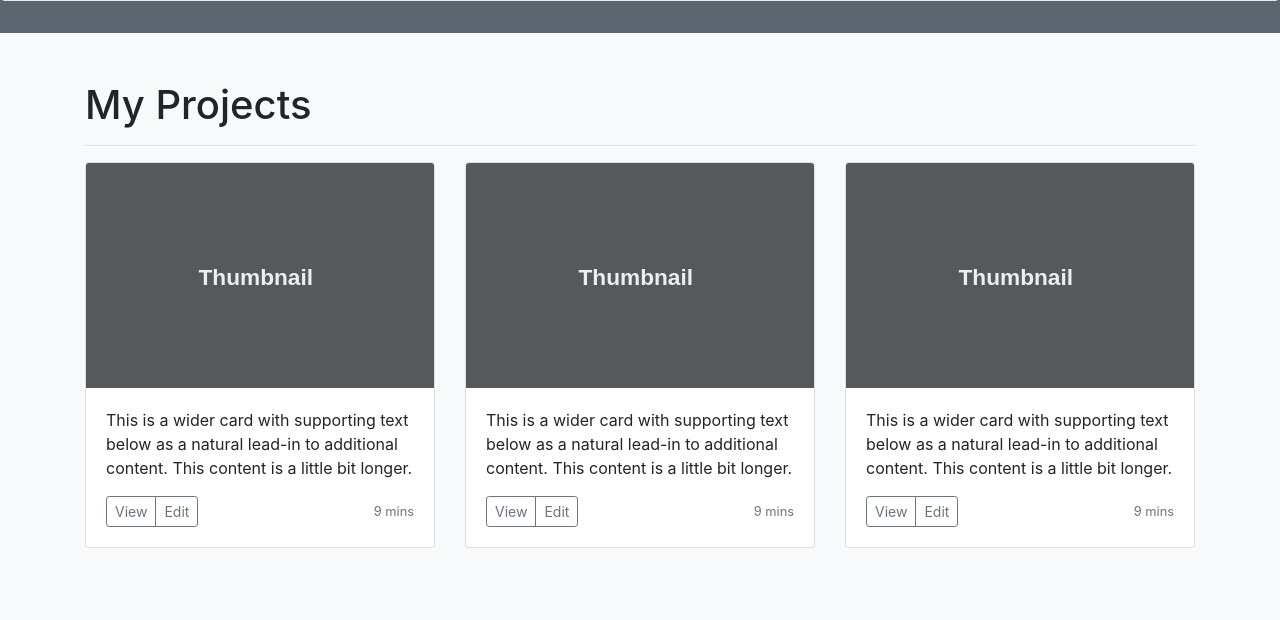
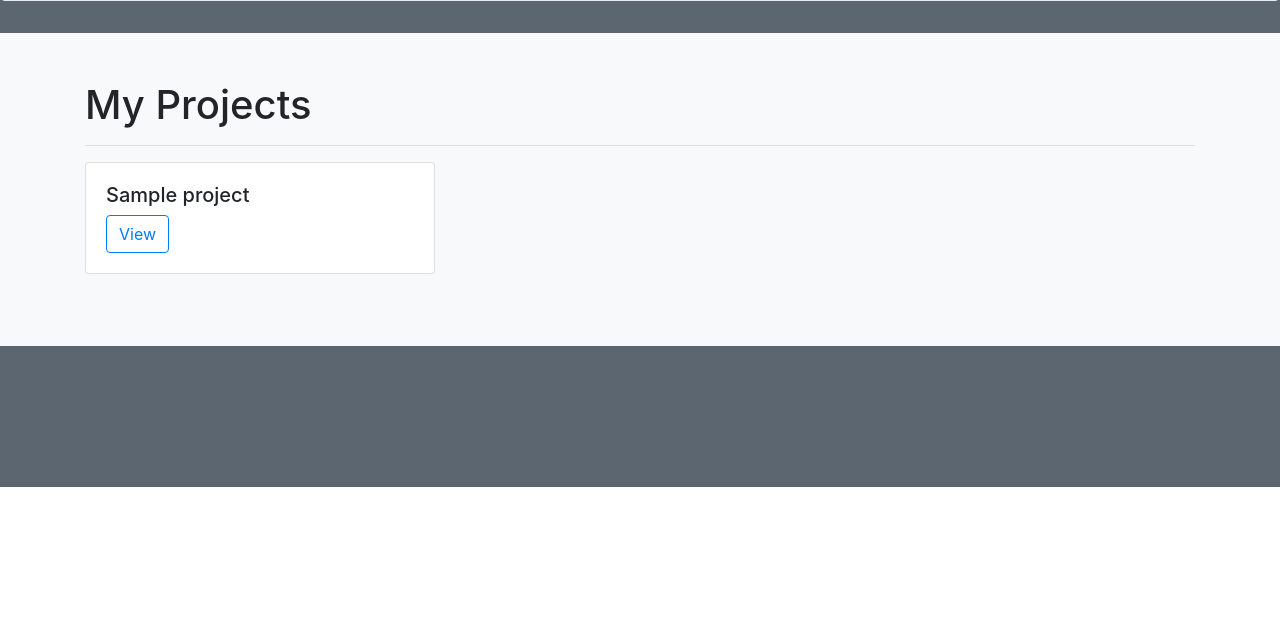
Before and after one commit to thebongy/annotation-tool, a Flask app: page / in a window 1280 px wide. Shown: the part 313-933 px from the top of the page. After the commit the page ends 800 px from the top, so only its background shows below. Run offline with Flask 2, Linux system fonts and the light colour scheme; tables that the repository leaves empty hold one stand-in row (values such as "Sample post"); parts of the project's set-up code (start-up, migrations or seed data) failed here and were passed over; some libraries are stand-ins or nearby versions.

```diff
--- a/database.py
+++ b/database.py
@@ -18,10 +18,21 @@ class Database:
         self.dbExec("INSERT INTO PROJECTS VALUES (?,?,?)", (projectID, projectName, ANNOTATION_TYPES))
         return projectID
 
-    def dbExec(self, query, args=None):
+    def dbExec(self, query, args=()):
         out = self.cursor.execute(query, args).fetchall()
         self.db.commit()
         return out
+
+    def get_projects(self):
+        projectsData = self.dbExec("SELECT * FROM PROJECTS")
+        projects = [];
+
+        for project in projectsData:
+            projects.append({
+                "id": project[0],
+                "name": project[1]
+            });
+        return projects
 
     def get_project_by_ID(self, ID):
         project = self.dbExec("SELECT * FROM PROJECTS WHERE ID=?", (ID,))[0]
--- a/server.py
+++ b/server.py
@@ -43,7 +43,9 @@ def close_connection(exception):
 
 @app.route("/")
 def home_page():
-    return render_template("index.html", page="home")
+    db = get_db()
+    projects = db.get_projects()
+    return render_template("index.html", page="home", projects=projects)
 
 @app.route("/new")
 def create_new_project():
--- a/templates/components/navbar.html
+++ b/templates/components/navbar.html
@@ -14,6 +14,8 @@
         {% if page == "annotate" %}
         <h5 class="ml-auto">Project: {{ project.name }}</h4>
         <button class="btn btn-success btn-sm ml-2 mb-1" id="saveDataBtn">Save Work</button>
+        <input type="file" id="importDataForm" style="display: none;" />
+        <button class="btn btn-primary btn-sm ml-2 mb-1" id="importDataBtn">Import JSON</button>
         <button class="btn btn-primary btn-sm ml-2 mb-1" id="exportDataBtn">Export Data</button>
         {% endif %}
     </div>
--- a/templates/index.html
+++ b/templates/index.html
@@ -21,53 +21,20 @@
           <h1>My Projects</h1>
           <hr>
           <div class="row">
+            {% for project in projects %}
             <div class="col-md-4">
-              <div class="card mb-4 box-shadow">
-                <img class="card-img-top" src="/static/images/thumbnail.svg" alt="Card image cap">
-                <div class="card-body">
-                  <p class="card-text">This is a wider card with supporting text below as a natural lead-in to additional content. This content is a little bit longer.</p>
-                  <div class="d-flex justify-content-between align-items-center">
-                    <div class="btn-group">
-                      <button type="button" class="btn btn-sm btn-outline-secondary">View</button>
-                      <button type="button" class="btn btn-sm btn-outline-secondary">Edit</button>
+                <div class="card mb-4 box-shadow">
+                  <div class="card-body">
+                    <h5 class="card-text">{{ project.name }}</h5>
+                    <div class="d-flex justify-content-between align-items-center">
+                      <div class="btn-group">
+                        <a class="btn btn-outline-primary" role="button" href="/project/{{project.id}}">View</a>
+                      </div>
                     </div>
-                    <small class="text-muted">9 mins</small>
                   </div>
                 </div>
               </div>
-            </div>
-
-            <div class="col-md-4">
-              <div class="card mb-4 box-shadow">
-                <img class="card-img-top" src="/static/images/thumbnail.svg" alt="Card image cap">
-                <div class="card-body">
-                  <p class="card-text">This is a wider card with supporting text below as a natural lead-in to additional content. This content is a little bit longer.</p>
-                  <div class="d-flex justify-content-between align-items-center">
-                    <div class="btn-group">
-                      <button type="button" class="btn btn-sm btn-outline-secondary">View</button>
-                      <button type="button" class="btn btn-sm btn-outline-secondary">Edit</button>
-                    </div>
-                    <small class="text-muted">9 mins</small>
-                  </div>
-                </div>
-              </div>
-            </div>
-
-            <div class="col-md-4">
-              <div class="card mb-4 box-shadow">
-                <img class="card-img-top" src="/static/images/thumbnail.svg" alt="Card image cap">
-                <div class="card-body">
-                  <p class="card-text">This is a wider card with supporting text below as a natural lead-in to additional content. This content is a little bit longer.</p>
-                  <div class="d-flex justify-content-between align-items-center">
-                    <div class="btn-group">
-                      <button type="button" class="btn btn-sm btn-outline-secondary">View</button>
-                      <button type="button" class="btn btn-sm btn-outline-secondary">Edit</button>
-                    </div>
-                    <small class="text-muted">9 mins</small>
-                  </div>
-                </div>
-              </div>
-            </div>
+            {% endfor %}
           </div>
         </div>
       </div>
```
Also changed, not shown: static/js/canvas.js (+97 -6 lines), templates/components/options.html (+2 -10 lines), 1 other file.
